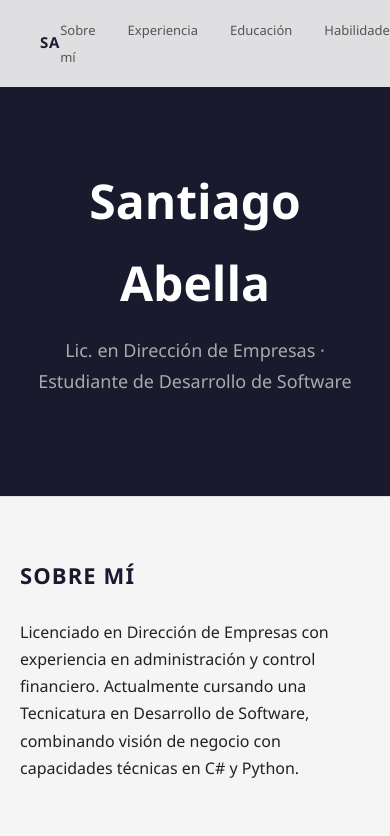
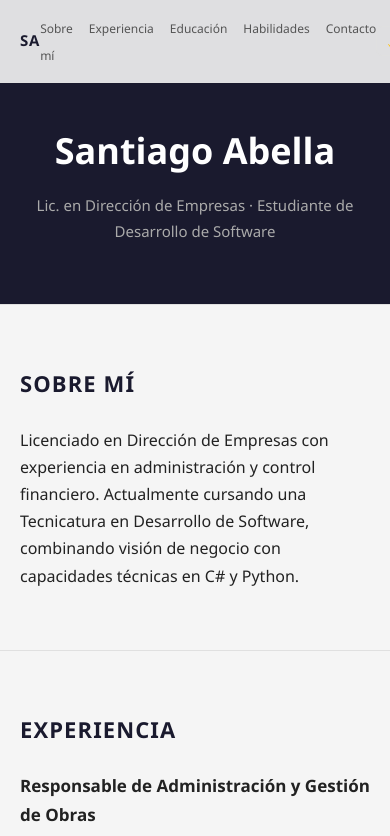
Before and after one commit to abellasantiago/Portfolio, a plain HTML site: page index.html in a window 390 px wide. Shown: the top 836 px of the page. Drawn offline with Linux system fonts and the light colour scheme.

Commit message:
se hizo responsive la web y se subió foto de perfil al repo

```diff
--- a/style.css
+++ b/style.css
@@ -263,3 +263,57 @@
     opacity: 1;
     transform: translateY(0);
 }
+
+/* RESPONSIVE — pantallas menores a 600px */
+@media (max-width: 600px) {
+
+    /* NAVBAR */
+    #navbar {
+        padding: 14px 20px;
+    }
+
+    #navbar ul {
+        gap: 16px;
+    }
+
+    #navbar ul a {
+        font-size: 12px;
+    }
+
+    /* HERO */
+    #hero {
+        padding: 120px 20px 60px;
+    }
+
+    #hero h1 {
+        font-size: 36px;
+    }
+
+    #hero p {
+        font-size: 15px;
+    }
+
+    /* SECCIONES */
+    section {
+        padding: 60px 20px;
+    }
+
+    /* ITEMS */
+    .item {
+        grid-template-columns: 1fr;
+    }
+
+    .fecha {
+        text-align: left;
+    }
+
+    /* TAGS */
+    .tags {
+        gap: 6px;
+    }
+
+    .tags li {
+        font-size: 11px;
+        padding: 5px 12px;
+    }
+}
```
Also changed, not shown: Foto de perfil.jpg (added).
